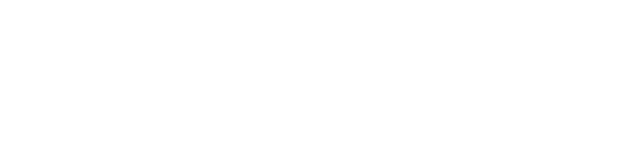
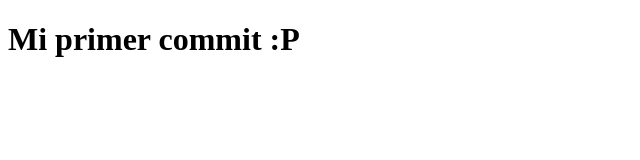
Before and after one commit to IrisScarlett/MiPrimerRepositorio, a plain HTML site: page index.html in a window 1280 px wide. Shown: the whole page, without its empty margins (0-640 px from the left). Drawn offline with Linux system fonts and the light colour scheme.

Commit message:
añadiendo h1

```diff
--- a/index.html
+++ b/index.html
@@ -7,6 +7,6 @@
     <title>Probando Github</title>
 </head>
 <body>
-
+    <h1>Mi primer commit :P</h1>
 </body>
 </html>
```
